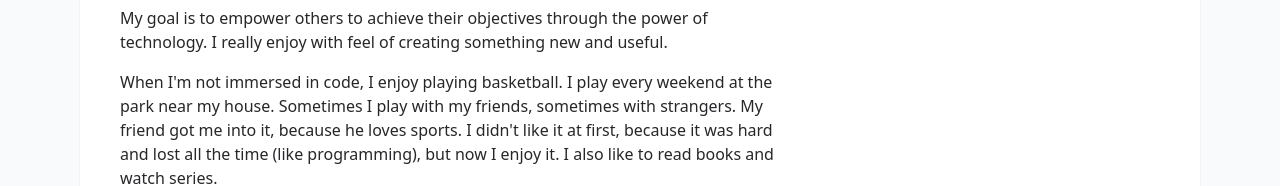
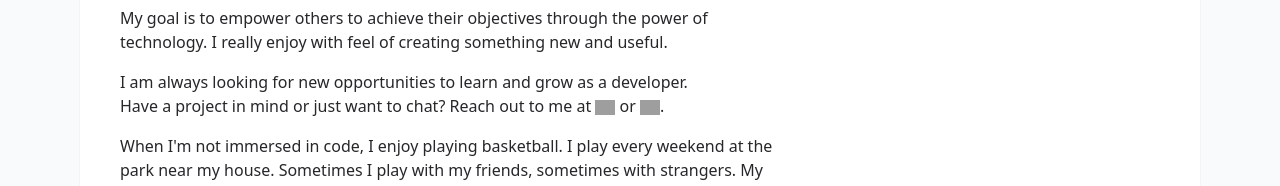
Before and after one commit to TsotMe/portfolio, a Nuxt app: page / in a window 1280 px wide. Shown: the part 358-544 px from the top of the page. Built offline with nearby package versions, Linux system fonts and the light colour scheme; grey boxes are pictures that could not be loaded.

Commit message:
Try to fix parent node error

```diff
--- a/components/AppHeader.vue
+++ b/components/AppHeader.vue
@@ -31,10 +31,6 @@ const modeButtonIconPath = computed(() => {
     >
       <ClientOnly>
         <img :src="modeButtonIconPath" alt="Mode" loading="lazy" />
-
-        <template #fallback>
-          <img :src="lightIcon" alt="Mode" loading="lazy" />
-        </template>
       </ClientOnly>
     </button>
   </header>
--- a/components/SocialMediaLinks.vue
+++ b/components/SocialMediaLinks.vue
@@ -47,15 +47,9 @@
       </a>
 
       <template #fallback>
-        <a href="https://www.linkedin.com/in/tsotne-meskhuri-128773210/" target="_blank">
-          <img src="/assets/images/linkedin-light.png" alt="Linkedin" loading="lazy" />
-        </a>
-        <a href="https://github.com/TsotMe/" target="_blank">
-          <img src="/assets/images/github-light.png" alt="Github" loading="lazy" />
-        </a>
-        <a href="https://x.com/TMeskhuri" target="_blank">
-          <img src="/assets/images/twitter-light.png" alt="Twitter" loading="lazy" />
-        </a>
+        <img src="/assets/images/linkedin-light.png" alt="Linkedin" loading="lazy" />
+        <img src="/assets/images/github-light.png" alt="Github" loading="lazy" />
+        <img src="/assets/images/twitter-light.png" alt="Twitter" loading="lazy" />
       </template>
     </ClientOnly>
   </div>
--- a/pages/index.vue
+++ b/pages/index.vue
@@ -17,7 +17,7 @@
       really enjoy with feel of creating something new and useful.
     </p>
 
-    <!-- <p class="text-balance max-w-2xl mb-4 text-base text-zinc-800 dark:text-zinc-100">
+    <p class="text-balance max-w-2xl mb-4 text-base text-zinc-800 dark:text-zinc-100">
       I am always looking for new opportunities to learn and grow as a developer. Have a project in
       mind or just want to chat? Reach out to me at
       <ClientOnly>
@@ -32,7 +32,7 @@
             loading="lazy"
           />
           <img
-            v-if="$colorMode?.value === 'light'"
+            v-else
             src="/assets/images/email-light.png"
             width="20"
             height="20"
@@ -43,7 +43,6 @@
         </a>
 
         <template #fallback>
-          <a href="mailto:tsotnemeskhuri@gmail.com">
           <img
             src="/assets/images/email-light.png"
             width="20"
@@ -51,7 +50,6 @@
             alt="Email"
             class="inline"
           />
-          </a>
         </template>
       </ClientOnly>
       or
@@ -67,7 +65,7 @@
             loading="lazy"
           />
           <img
-            v-if="$colorMode?.value === 'light'"
+            v-else
             src="/assets/images/linkedin-light.png"
             width="20"
             height="20"
@@ -78,7 +76,6 @@
         </a>
 
         <template #fallback>
-          <a href="https://www.linkedin.com/in/tsotne-meskhuri-128773210/" target="_blank">
           <img
             src="/assets/images/linkedin-light.png"
             width="20"
@@ -87,10 +84,9 @@
             class="inline"
             loading="lazy"
           />
-          </a>
         </template> </ClientOnly
       >.
-    </p> -->
+    </p>
     <p class="max-w-2xl mb-4 text-base text-zinc-800 dark:text-zinc-100">
       When I'm not immersed in code, I enjoy playing basketball. I play every weekend at the park
       near my house. Sometimes I play with my friends, sometimes with strangers. My friend got me
```
Also changed, not shown: 1 other file (tests, documents, lock files or other folders). Lines whose indentation alone changed are shown as unchanged.
